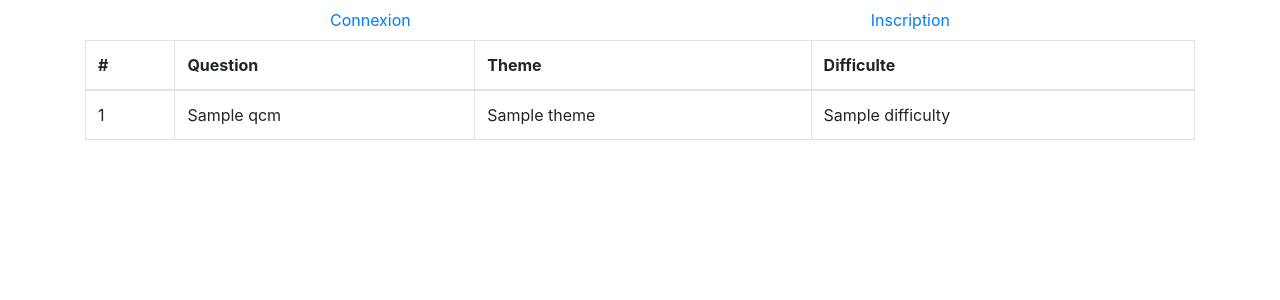
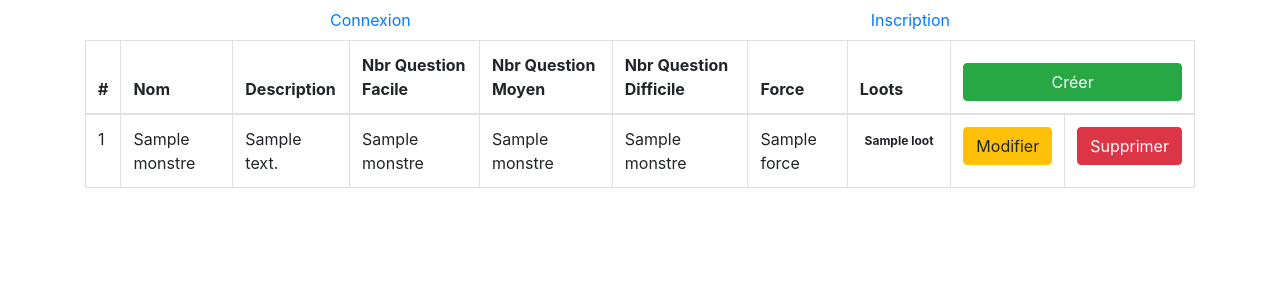
Before and after one commit to Arinouchkine/ACE, a Symfony app: template templates/Monstre/index.html.twig in a window 1280 px wide. Shown: the top 300 px of the page. Run offline with Twig, Linux system fonts and the light colour scheme; the template is opened without the code that fills it: most values are stand-ins (such as "Sample title", 1, 10 or a date in 2020); some libraries are stand-ins or nearby versions.

Commit message:
twig add + minor fix

```diff
--- a/src/Controller/CaseMapController.php
+++ b/src/Controller/CaseMapController.php
@@ -47,7 +47,7 @@ class CaseMapController extends AbstractController
     }
 
     /**
-     * @Route("/case-map/edit/{token]", name="editCaseMap")
+     * @Route("/case-map/edit/{id]", name="editCaseMap")
      */
 
     public function editCaseMapAction(Request $request , CaseMap $caseMap)
--- a/src/Controller/CaseMapEventController.php
+++ b/src/Controller/CaseMapEventController.php
@@ -47,7 +47,7 @@ class CaseMapEventController extends AbstractController
     }
 
     /**
-     * @Route("/case-map/event/edit/{token]", name="editCaseMapEvent")
+     * @Route("/case-map/event/edit/{id]", name="editCaseMapEvent")
      */
 
     public function editCaseMapEventAction(Request $request , CaseMapEvent $caseMapEvent)
--- a/src/Controller/CaseMapEventTypeController.php
+++ b/src/Controller/CaseMapEventTypeController.php
@@ -47,7 +47,7 @@ class CaseMapEventTypeController extends AbstractController
     }
 
     /**
-     * @Route("/case-map/event-type/edit/{token]", name="editCaseMapEventType")
+     * @Route("/case-map/event-type/edit/{id]", name="editCaseMapEventType")
      */
 
     public function editCaseMapEventTypeAction(Request $request , CaseMapEventType $caseMapEventType)
--- a/src/Controller/CaseMapTypeController.php
+++ b/src/Controller/CaseMapTypeController.php
@@ -47,7 +47,7 @@ class CaseMapTypeController extends AbstractController
     }
 
     /**
-     * @Route("/case-map/type/edit/{token]", name="editCaseMapType")
+     * @Route("/case-map/type/edit/{id]", name="editCaseMapType")
      */
 
     public function editCaseMapTypeAction(Request $request , CaseMapType $caseMapType)
--- a/src/Controller/LootController.php
+++ b/src/Controller/LootController.php
@@ -46,7 +46,7 @@ class LootController extends AbstractController
     }
 
     /**
-     * @Route("/loot/edit/{token]", name="editLoot")
+     * @Route("/loot/edit/{id]", name="editLoot")
      */
 
     public function editLootAction(Request $request , Loot $loot)
--- a/src/Entity/CaseMap.php
+++ b/src/Entity/CaseMap.php
@@ -95,7 +95,7 @@ class CaseMap
     /**
      * @return mixed
      */
-    public function getCaseMapTypes()
+    public function getCaseMapType()
     {
         return $this->caseMapType;
     }
--- a/templates/Monstre/index.html.twig
+++ b/templates/Monstre/index.html.twig
@@ -5,18 +5,34 @@
             <thead>
             <tr>
                 <th>#</th>
-                <th>Question</th>
-                <th>Theme</th>
-                <th>Difficulte</th>
+                <th>Nom</th>
+                <th>Description</th>
+                <th>Nbr Question Facile</th>
+                <th>Nbr Question Moyen</th>
+                <th>Nbr Question Difficile</th>
+                <th>Force</th>
+                <th>Loots</th>
+                <th colspan="2" ><a class="btn btn-success btn-block" href="{{ path('createMonstre') }}">Créer</a></th>
             </tr>
             </thead>
             <tbody>
-            {% for qcm in qcms %}
+            {% set token = csrf_token('MONSTRE_DELETE') %}
+            {% for monstre in monstres %}
                 <tr>
-                    <td>{{ qcm.id }}</td>
-                    <td>{{ qcm.question }}</td>
-                    <td>{{ qcm.theme }}</td>
-                    <td>{{ qcm.difficulty }}</td>
+                    <td>{{ monstre.id }}</td>
+                    <td>{{ monstre.nom}}</td>
+                    <td>{{ monstre.description }}</td>
+                    <td>{{ monstre.nbrEasyQuestion }}</td>
+                    <td>{{ monstre.nbrMediumQuestion }}</td>
+                    <td>{{ monstre.nbrHardQuestion }}</td>
+                    <td>{{ monstre.force }}</td>
+                    <td>
+                        {% for loot in monstre.loots %}
+                            <span class="badge">{{ loot.titre }}</span>
+                        {% endfor %}
+                    </td>
+                    <td><a class="btn btn-warning" href="{{ path('editMonstre',{id:monstre.id}) }}">Modifier</a></td>
+                    <td><a class="btn btn-danger" href="{{ path('deleteMonstre',{id:monstre.id,token:token}) }}">Supprimer</a></td>
                 </tr>
             {% endfor %}
             </tbody>
```
Also changed, not shown: src/Controller/MonstreController.php (+5 -3 lines), templates/CaseMap/index.html.twig (+5 -5 lines), templates/CaseMapEvent/index.html.twig (+26 -8 lines), templates/CaseMapEventType/index.html.twig (+8 -8 lines), templates/CaseMapType/index.html.twig (+10 -8 lines), templates/Loot/index.html.twig (+10 -8 lines).
